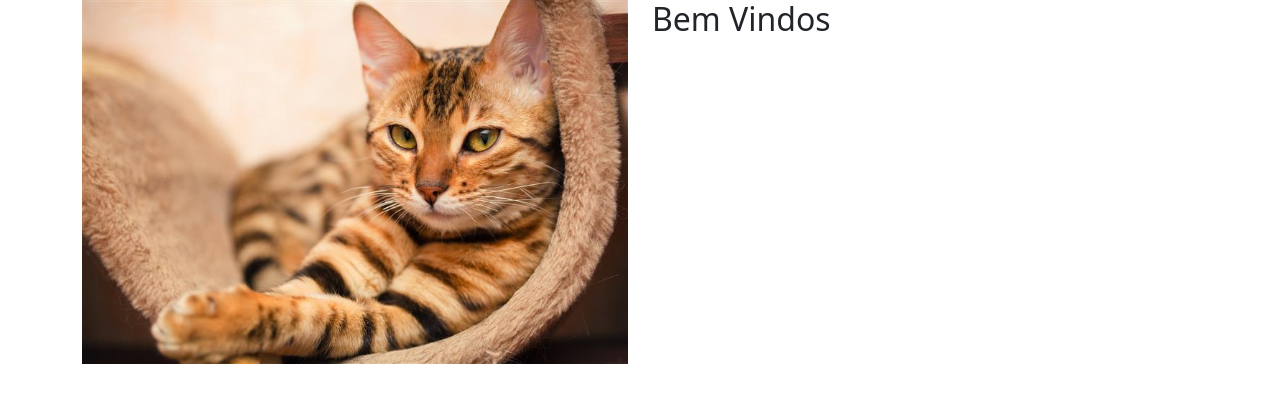
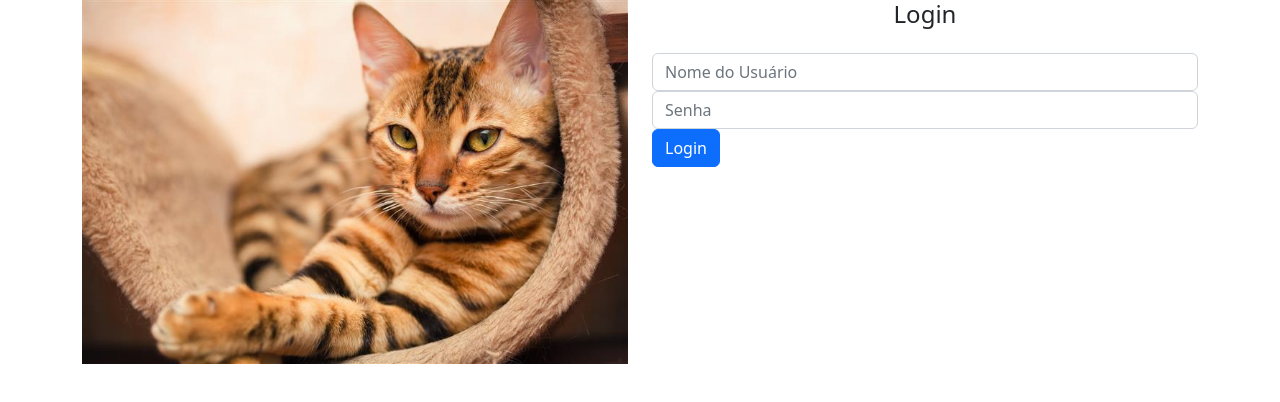
Before and after one commit to DaniloPem/curso-angular-gatitobook, an Angular app: page /home in a window 1280 px wide. Before the commit this address led to /. Shown: the top 402 px of the page. Built offline with nearby package versions, Linux system fonts and the light colour scheme.

Commit message:
Criado o Login

```diff
--- a/src/app/app-routing.module.ts
+++ b/src/app/app-routing.module.ts
@@ -1,7 +1,10 @@
 import { NgModule } from '@angular/core';
 import { RouterModule, Routes } from '@angular/router';
 
-const routes: Routes = [];
+const routes: Routes = [
+  {path: '', pathMatch: 'full', redirectTo: 'home'},
+  {path: 'home', loadChildren: () => import('./home/home.module').then((m) => m.HomeModule)}
+];
 
 @NgModule({
   imports: [RouterModule.forRoot(routes)],
--- a/src/app/app.component.html
+++ b/src/app/app.component.html
@@ -1 +1 @@
-<app-home></app-home>
+<router-outlet></router-outlet>
--- a/src/app/home/home-routing.module.ts
+++ b/src/app/home/home-routing.module.ts
@@ -1,7 +1,13 @@
+import { LoginComponent } from './login/login.component';
+import { HomeComponent } from './home.component';
 import { NgModule } from '@angular/core';
 import { RouterModule, Routes } from '@angular/router';
 
-const routes: Routes = [];
+const routes: Routes = [
+  {path: '', component: HomeComponent, children: [
+    {path: '', component: LoginComponent}
+  ]}
+];
 
 @NgModule({
   imports: [RouterModule.forChild(routes)],
--- a/src/app/home/home.component.html
+++ b/src/app/home/home.component.html
@@ -8,7 +8,7 @@
       />
     </div>
     <div class="col-md-6">
-      <h2>Bem Vindos</h2>
+      <router-outlet></router-outlet>
     </div>
   </div>
 </div>
--- a/src/app/home/home.module.ts
+++ b/src/app/home/home.module.ts
@@ -3,11 +3,13 @@
 
 import { HomeRoutingModule } from './home-routing.module';
 import { HomeComponent } from './home.component';
+import { LoginComponent } from './login/login.component';
 
 
 @NgModule({
   declarations: [
-    HomeComponent
+    HomeComponent,
+    LoginComponent
   ],
   imports: [
     CommonModule,
--- /dev/null
+++ b/src/app/home/login/login.component.html
@@ -0,0 +1,13 @@
+<h4 class="text-center">Login</h4>
+
+<form class="form mt-4">
+  <div class="form-group">
+    <input class="form-control" placeholder="Nome do Usuário" />
+  </div>
+
+  <div class="form-group">
+    <input type="password" class="form-control" placeholder="Senha" />
+  </div>
+
+  <button type="submit" class="btn btn-primary btn-block">Login</button>
+</form>
--- /dev/null
+++ b/src/app/home/login/login.component.ts
@@ -0,0 +1,15 @@
+import { Component, OnInit } from '@angular/core';
+
+@Component({
+  selector: 'app-login',
+  templateUrl: './login.component.html',
+  styleUrls: ['./login.component.css']
+})
+export class LoginComponent implements OnInit {
+
+  constructor() { }
+
+  ngOnInit(): void {
+  }
+
+}
```
Also changed, not shown: src/app/home/login/login.component.css (added), 1 other file (tests, documents, lock files or other folders).
